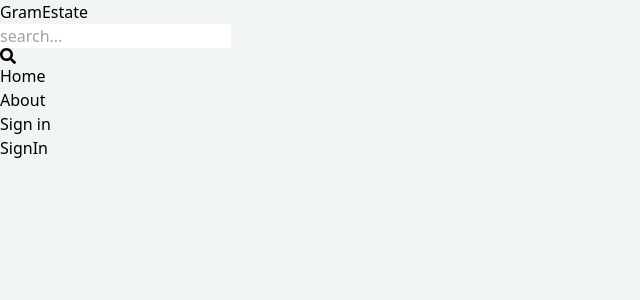
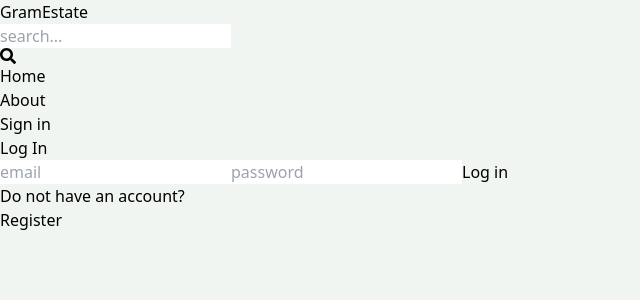
Before and after one commit to lakhan098/Mern-Estate, a React (Vite) app in the folder client/: page /signin in a window 1280 px wide. Shown: the top 300 px of the page, without its empty margins (0-640 px from the left). Built offline with nearby package versions, Linux system fonts and the light colour scheme.

Commit message:
Sign In page complete

```diff
--- a/client/src/pages/SignIn.jsx
+++ b/client/src/pages/SignIn.jsx
@@ -1,7 +1,64 @@
-import React from 'react'
+import { useState } from "react";
+import { Link, useNavigate } from "react-router-dom";
 
 export default function SignIn() {
+  const [formData, setFormData] = useState({});
+  const [error, setError] = useState(null);
+  const [loading, setLoading] = useState(false);
+
+  const navigate = useNavigate();
+
+  const handleChange = (e) => {
+    setFormData({
+      ...formData,
+      [e.target.id] : e.target.value,
+    })
+  }
+
+  const handleSubmit = async (e) => {
+    e.preventDefault();
+    setLoading(true);
+
+    try {
+      const res = await fetch('/api/auth/signin', {
+        method: 'POST',
+        headers: {
+          'Content-Type': 'application/json',
+        },
+        body: JSON.stringify(formData),
+      });
+      const data = await res.json();
+
+      if (data.success === false) {
+        setError(data.message);
+        setLoading(false);
+        return;
+      }
+      setError(null);  //if everything works fine
+      setLoading(false);
+      navigate('/')
+    } catch (error) {
+      setError('An error occurred while processing your request.');
+    }
+  }
+
   return (
-    <div>SignIn</div>
+    <div className="p-3 max-w-lg center mx-auto">
+      <h1 className="text-3xl text-center font-semibold my-7">Log In</h1>
+      <form className="flex flex-col gap-4" onSubmit={handleSubmit}>
+        <input type="email" placeholder="email"
+        className="border p-3 rounded-lg" id="email"  onChange={handleChange}/>
+        <input type="password" placeholder="password"
+        className="border p-3 rounded-lg" id="password"  onChange={handleChange}/>
+        <button disabled={loading} className="bg-slate-700 text-white p-3 rounded-lg hover:opacity-90 disabled:opacity-50">
+          {loading ? 'loading...':'Log in'}
+        </button>
+      </form>
+      <div className="flex gap-1 mt-3">
+        <p>Do not have an account?</p>
+        <Link to={"/signup"} className="text-blue-600">Register</Link>
+      </div>
+      {error && <p className="text-red-500 mt-5">{error}</p>}
+    </div>
   )
 }
--- a/client/src/pages/SignUp.jsx
+++ b/client/src/pages/SignUp.jsx
@@ -44,7 +44,7 @@
 
   return (
     <div className="p-3 max-w-lg center mx-auto">
-      <h1 className="text-3xl text-center font-semibold my-7">SignUp</h1>
+      <h1 className="text-3xl text-center font-semibold my-7">Sign Up</h1>
       <form className="flex flex-col gap-4" onSubmit={handleSubmit}>
         <input type="text" placeholder="username"
         className="border p-3 rounded-lg" id="username" onChange={handleChange}/>
```
